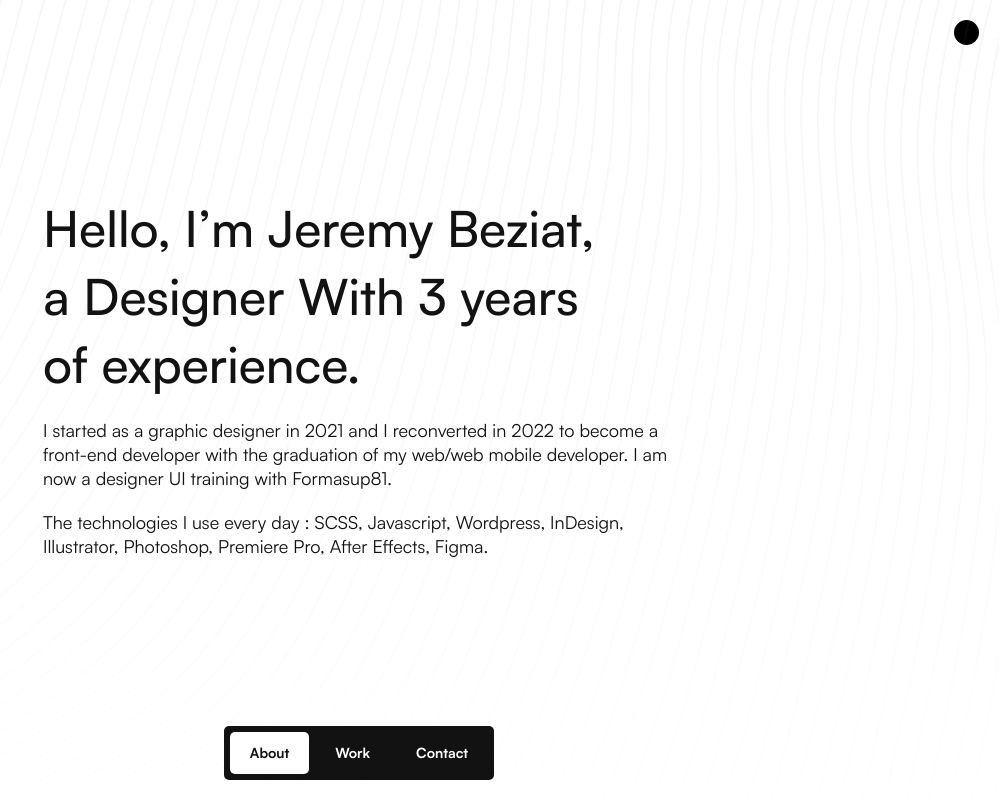
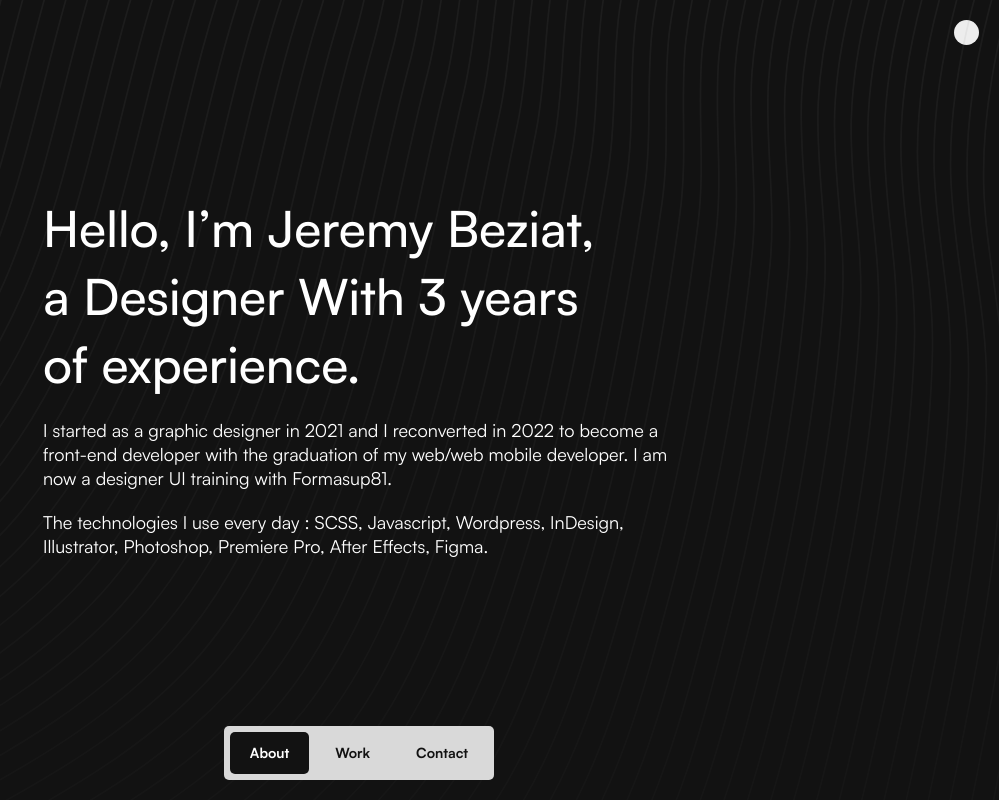
Before and after one commit to jeremybeziat/portfolio, a React (Create React App) app: page / in a window 1280 px wide. Shown: the top 800 px of the page, without its empty margins (281-1280 px from the left). Built offline with nearby package versions, Linux system fonts and the light colour scheme; what gsap-trial would draw is missing.

Commit message:
refactor : dak-mode first in app

```diff
--- a/src/App.js
+++ b/src/App.js
@@ -15,7 +15,7 @@ function App() {
   };
 
   return (
-    <div className={isDarkMode ? "dark-mode" : "light-mode"}>
+    <div className={isDarkMode ? "light-mode" : "dark-mode"}>
       <button
         title="button-mode"
         className="btn-mode"
```
